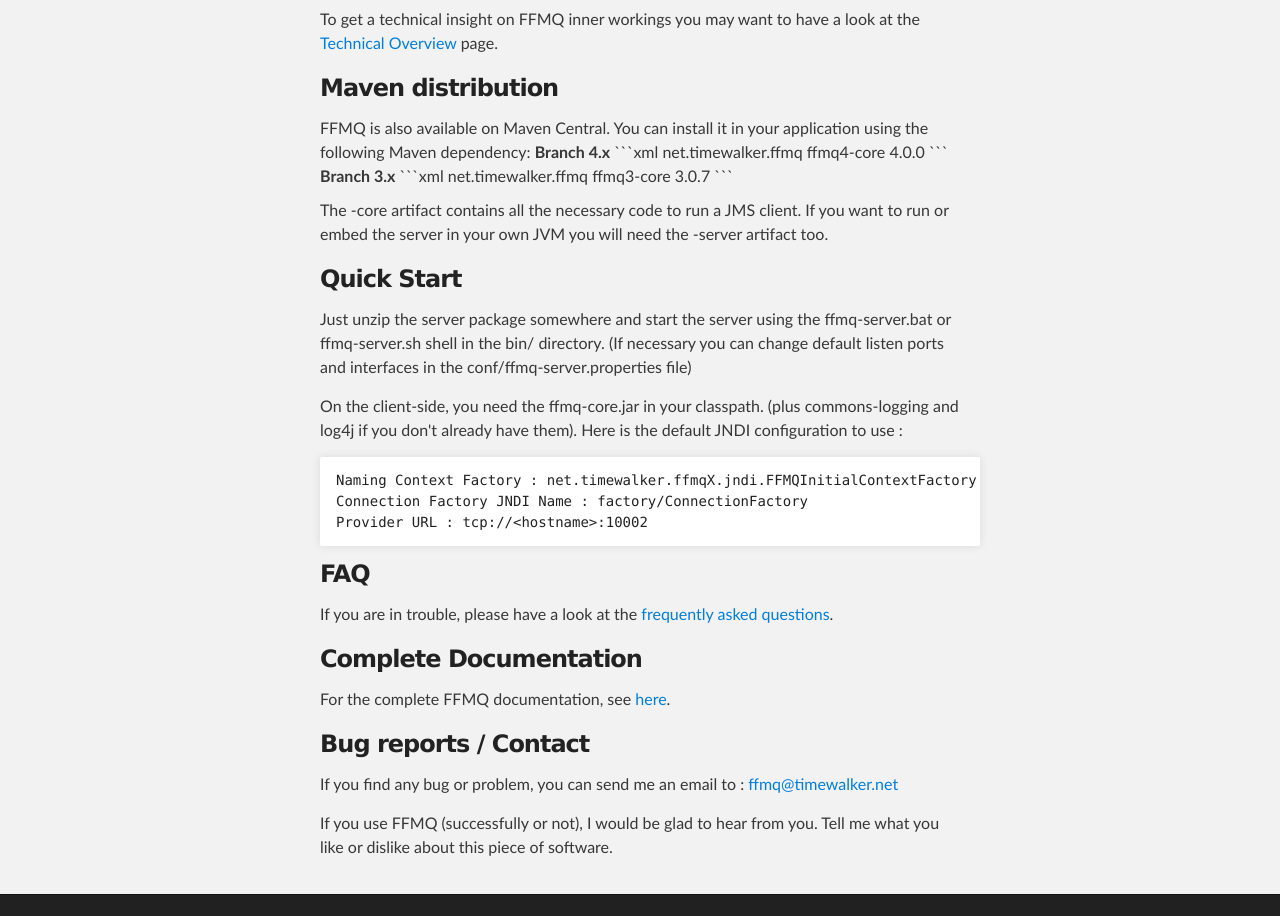
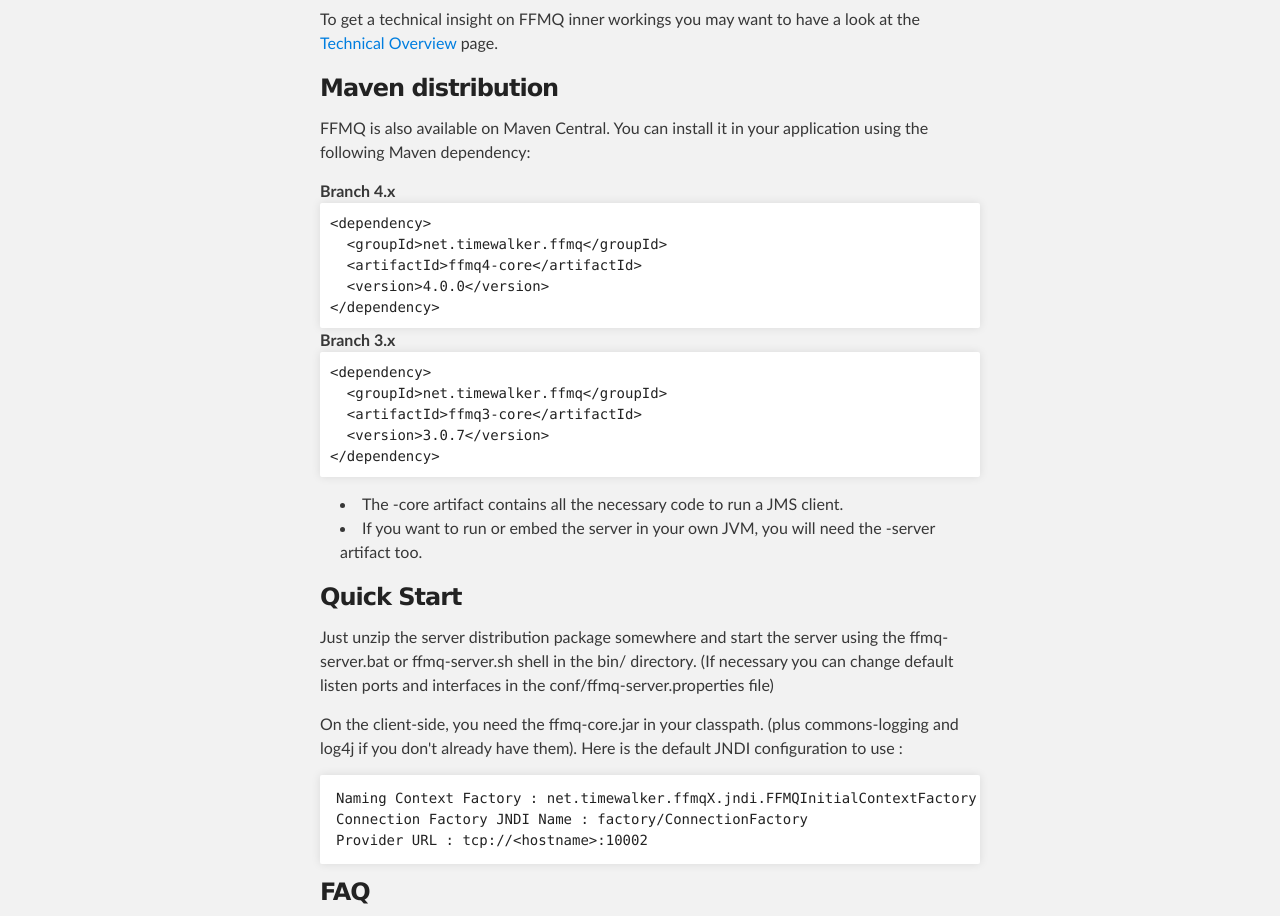
Before and after one commit to timewalker74/ffmq, a plain HTML site: page index.html in a window 1280 px wide. Shown: the part 1580-2496 px from the top of the page. Drawn offline with Linux system fonts and the light colour scheme.

Commit message:
Update doc

````diff
--- a/index.html
+++ b/index.html
@@ -105,37 +105,39 @@
 
 <h3>
 <a name="maven-dist" class="anchor" href="#maven-dist"><span class="octicon octicon-link"></span></a>Maven distribution</h3>
-
+<p>
 FFMQ is also available on Maven Central. You can install
 it in your application using the following Maven dependency:
-
+</p>
 <b>Branch 4.x</b>
-```xml
-<dependency>
-  <groupId>net.timewalker.ffmq</groupId>
-  <artifactId>ffmq4-core</artifactId>
-  <version>4.0.0</version>
-</dependency>
-```
+<pre>
+&lt;dependency&gt;
+  &lt;groupId&gt;net.timewalker.ffmq&lt;/groupId&gt;
+  &lt;artifactId&gt;ffmq4-core&lt;/artifactId&gt;
+  &lt;version&gt;4.0.0&lt;/version&gt;
+&lt;/dependency&gt;
+</pre>
 
 <b>Branch 3.x</b>
-```xml
-<dependency>
-  <groupId>net.timewalker.ffmq</groupId>
-  <artifactId>ffmq3-core</artifactId>
-  <version>3.0.7</version>
-</dependency>
-```
+<pre>
+&lt;dependency&gt;
+  &lt;groupId&gt;net.timewalker.ffmq&lt;/groupId&gt;
+  &lt;artifactId&gt;ffmq3-core&lt;/artifactId&gt;
+  &lt;version&gt;3.0.7&lt;/version&gt;
+&lt;/dependency&gt;
+</pre>
 
 <p>
-The -core artifact contains all the necessary code to run a JMS client.
-If you want to run or embed the server in your own JVM you will need the -server artifact too.
+<ul>
+<li>The -core artifact contains all the necessary code to run a JMS client.
+<li>If you want to run or embed the server in your own JVM, you will need the -server artifact too.
+</ul>
 </p>
 
 <h3>
 <a name="quick-start" class="anchor" href="#quick-start"><span class="octicon octicon-link"></span></a>Quick Start</h3>
 
-<p>Just unzip the server package somewhere and start the server using the ffmq-server.bat or ffmq-server.sh shell in the bin/ directory.
+<p>Just unzip the server distribution package somewhere and start the server using the ffmq-server.bat or ffmq-server.sh shell in the bin/ directory.
 (If necessary you can change default listen ports and interfaces in the conf/ffmq-server.properties file)</p>
 
 <p>On the client-side, you need the ffmq-core.jar in your classpath. (plus commons-logging and log4j if you don't already have them).
````
Also changed, not shown: technical_overview.html (+5 -5 lines).
